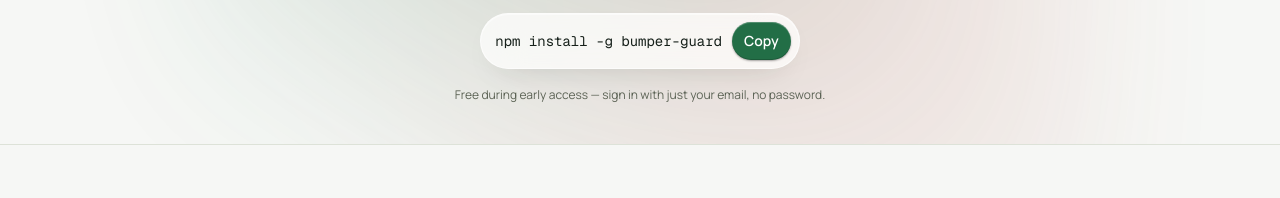
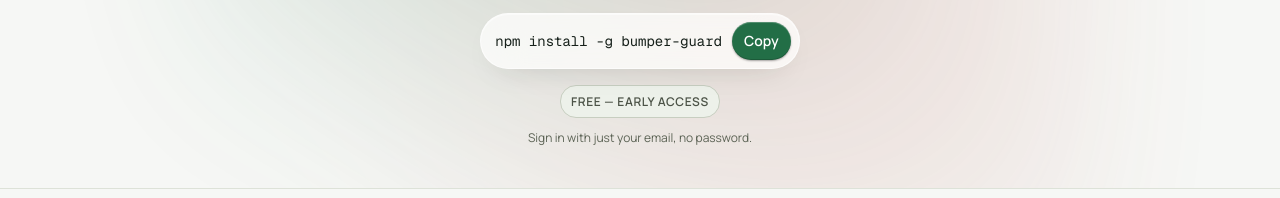
Before and after one commit to BadrChoujai/bumper, a website: page landing/index.html in a window 1280 px wide. Shown: the part 414-612 px from the top of the page. Drawn offline with nearby package versions, Linux system fonts and the light colour scheme.

Commit message:
Apply badge styling to 'Free — early access' text

```diff
--- a/landing/index.html
+++ b/landing/index.html
@@ -563,7 +563,10 @@
           <button type="button" id="copy-install" aria-label="Copy install command">Copy</button>
         </div>
       </div>
-      <span class="hero-caption">Free during early access — sign in with just your email, no password.</span>
+      <div>
+        <span class="beta-badge">Free — early access</span>
+        <p class="hero-caption">Sign in with just your email, no password.</p>
+      </div>
     </div>
   </section>
 
```
